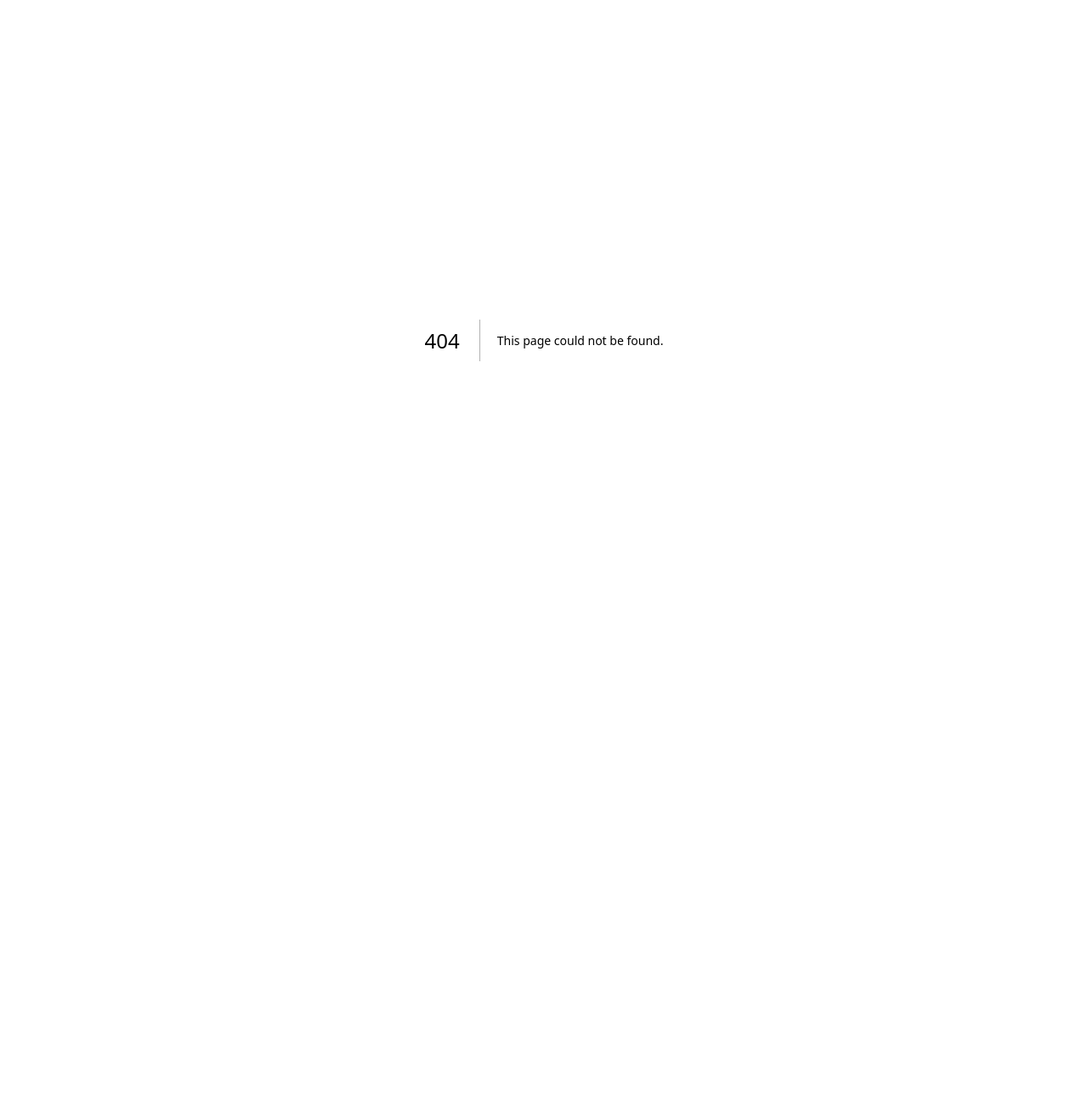
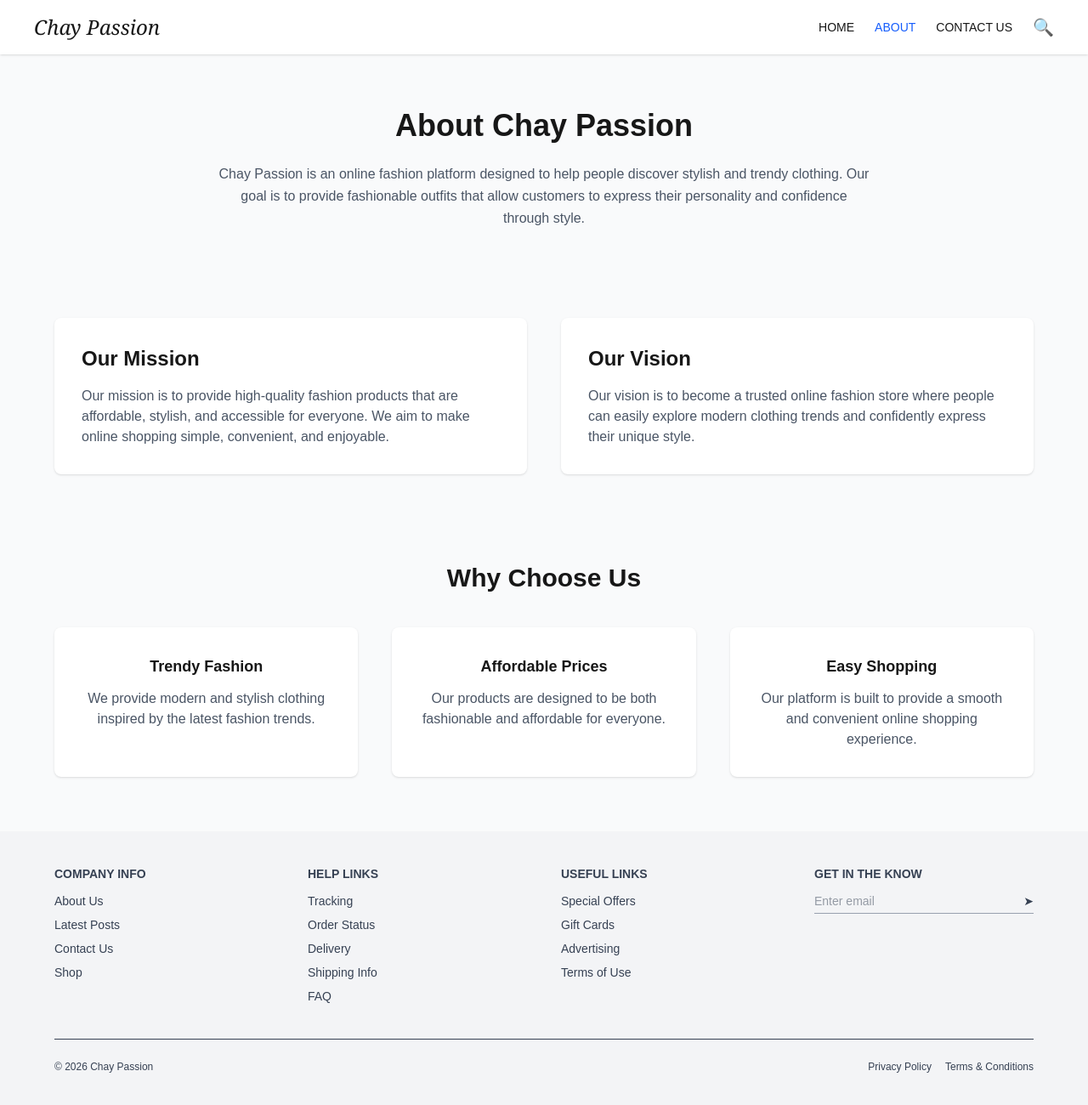
Before and after one commit to CharisM/Dress, a Next.js app: page /about in a window 1280 px wide. Before the commit this address had no page. Shown: the top 1300 px of the page at 85% size. Before the commit the page ends 800 px from the top, so only its background shows below. Built offline with nearby package versions, Linux system fonts and the light colour scheme.

Commit message:
update project files

```diff
--- /dev/null
+++ b/app/about/page.tsx
@@ -0,0 +1,162 @@
+import Link from "next/link";
+
+export default function About() {
+  return (
+    <div className="min-h-screen flex flex-col justify-between bg-gray-50">
+
+      {/* Navbar */}
+      <nav className="flex justify-between items-center px-10 py-4 bg-white shadow">
+        <h1 className="text-2xl font-serif italic">Chay Passion</h1>
+
+        <ul className="flex gap-6 text-sm font-medium items-center">
+          <li>
+            <Link href="/" className="hover:text-blue-600">HOME</Link>
+          </li>
+          <li>
+            <Link href="/about" className="text-blue-600">ABOUT</Link>
+          </li>
+          <li>
+            <Link href="/contact" className="hover:text-blue-600">CONTACT US</Link>
+          </li>
+          <li>
+            <Link href="/search" className="text-xl text-black">🔍</Link>
+          </li>
+        </ul>
+      </nav>
+
+      {/* About Intro */}
+      <section className="text-center px-10 py-16">
+        <h1 className="text-4xl font-bold mb-6">About Chay Passion</h1>
+
+        <p className="max-w-3xl mx-auto text-gray-600 leading-relaxed">
+          Chay Passion is an online fashion platform designed to help people
+          discover stylish and trendy clothing. Our goal is to provide
+          fashionable outfits that allow customers to express their personality
+          and confidence through style.
+        </p>
+      </section>
+
+      {/* Mission & Vision */}
+      <section className="grid md:grid-cols-2 gap-10 px-16 py-10">
+
+        <div className="bg-white p-8 rounded-lg shadow">
+          <h2 className="text-2xl font-semibold mb-4">Our Mission</h2>
+          <p className="text-gray-600">
+            Our mission is to provide high-quality fashion products that are
+            affordable, stylish, and accessible for everyone. We aim to make
+            online shopping simple, convenient, and enjoyable.
+          </p>
+        </div>
+
+        <div className="bg-white p-8 rounded-lg shadow">
+          <h2 className="text-2xl font-semibold mb-4">Our Vision</h2>
+          <p className="text-gray-600">
+            Our vision is to become a trusted online fashion store where people
+            can easily explore modern clothing trends and confidently express
+            their unique style.
+          </p>
+        </div>
+
+      </section>
+
+      {/* Why Choose Us */}
+      <section className="px-16 py-16 text-center">
+
+        <h2 className="text-3xl font-bold mb-10">Why Choose Us</h2>
+
+        <div className="grid md:grid-cols-3 gap-10">
+
+          <div className="bg-white p-8 shadow rounded-lg">
+            <h3 className="font-semibold text-lg mb-3">Trendy Fashion</h3>
+            <p className="text-gray-600">
+              We provide modern and stylish clothing inspired by the latest
+              fashion trends.
+            </p>
+          </div>
+
+          <div className="bg-white p-8 shadow rounded-lg">
+            <h3 className="font-semibold text-lg mb-3">Affordable Prices</h3>
+            <p className="text-gray-600">
+              Our products are designed to be both fashionable and affordable
+              for everyone.
+            </p>
+          </div>
+
+          <div className="bg-white p-8 shadow rounded-lg">
+            <h3 className="font-semibold text-lg mb-3">Easy Shopping</h3>
+            <p className="text-gray-600">
+              Our platform is built to provide a smooth and convenient online
+              shopping experience.
+            </p>
+          </div>
+
+        </div>
+
+      </section>
+
+      {/* Footer */}
+      <footer className="bg-gray-100 text-gray-700 px-16 py-10">
+
+        <div className="grid grid-cols-4 gap-10 text-sm">
+
+          <div>
+            <h3 className="font-semibold mb-3">COMPANY INFO</h3>
+            <ul className="space-y-2">
+              <li>About Us</li>
+              <li>Latest Posts</li>
+              <li>Contact Us</li>
+              <li>Shop</li>
+            </ul>
+          </div>
+
+          <div>
+            <h3 className="font-semibold mb-3">HELP LINKS</h3>
+            <ul className="space-y-2">
+              <li>Tracking</li>
+              <li>Order Status</li>
+              <li>Delivery</li>
+              <li>Shipping Info</li>
+              <li>FAQ</li>
+            </ul>
+          </div>
+
+          <div>
+            <h3 className="font-semibold mb-3">USEFUL LINKS</h3>
+            <ul className="space-y-2">
+              <li>Special Offers</li>
+              <li>Gift Cards</li>
+              <li>Advertising</li>
+              <li>Terms of Use</li>
+            </ul>
+          </div>
+
+          <div>
+            <h3 className="font-semibold mb-3">GET IN THE KNOW</h3>
+
+            <div className="flex border-b border-gray-400 pb-1">
+              <input
+                type="email"
+                placeholder="Enter email"
+                className="bg-transparent outline-none flex-1"
+              />
+              <button className="ml-2">➤</button>
+            </div>
+
+          </div>
+
+        </div>
+
+        <div className="border-t mt-10 pt-6 text-xs flex justify-between">
+          <p>© 2026 Chay Passion</p>
+
+          <div className="flex gap-4">
+            <p>Privacy Policy</p>
+            <p>Terms & Conditions</p>
+          </div>
+        </div>
+
+      </footer>
+
+    </div>
+  );
+}
--- a/app/page.tsx
+++ b/app/page.tsx
@@ -15,7 +15,7 @@ export default function Home() {
   <ul className="flex gap-6 text-sm font-medium items-center">
 
     <li>
-      <Link href="/" className="text-blue-600">
+      <Link href="/home">
         HOME
       </Link>
     </li>
```
